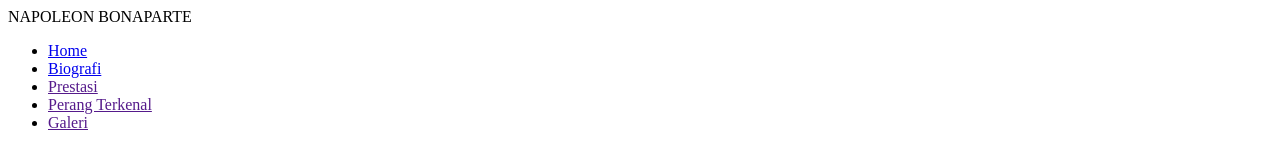
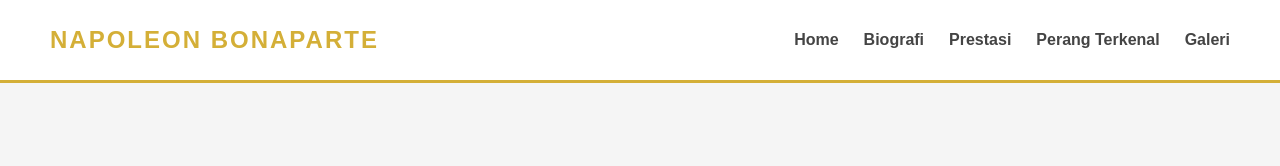
Before and after one commit to sanrice07/mid_semester_project, a plain HTML site: page projek_tengah_semester/biografi.html in a window 1280 px wide. Drawn offline with Linux system fonts and the light colour scheme.

Commit message:
Menambahkan file style.css untuk membuat navbar dan body menjadi lebih menarik

```diff
--- a/projek_tengah_semester/biografi.html
+++ b/projek_tengah_semester/biografi.html
@@ -3,12 +3,13 @@
 <head>
     <meta charset="UTF-8">
     <meta name="viewport" content="width=device-width, initial-scale=1.0">
+    <link rel="stylesheet" href="style.css">
     <title>Biografi</title>
 </head>
 <body>
-     <nav>
-        <div>NAPOLEON BONAPARTE</div>
-        <ul>
+     <nav class="navbar">
+        <div class="logo">NAPOLEON BONAPARTE</div>
+        <ul class="nav-links">
             <li><a href="index.html" onclick="showPage('index')">Home</a></li>
             <li><a href="biografi.html"  onclick="showPage('biografi')">Biografi</a></li>
             <li><a href="">Prestasi</a></li>
--- /dev/null
+++ b/projek_tengah_semester/style.css
@@ -0,0 +1,42 @@
+body {
+    margin: 0;
+    font-family: "Poppins", sans-serif;
+    background: #f5f5f5;
+}
+
+/* Navbar */
+.navbar {
+    display: flex;
+    justify-content: space-between;
+    align-items: center;
+    padding: 15px 50px;
+    background: white;
+    border-bottom: 3px solid #d4af37;
+}
+
+.nav-links {
+    list-style: none;
+    display: flex;
+    gap: 25px;
+}
+
+.logo {
+    font-size: 24px;
+    font-weight: bold;
+    color: #d4af37;
+    letter-spacing: 2px;
+}
+
+.nav-links a {
+    text-decoration: none;
+    font-weight: bold;
+    color: #444;
+    border-bottom: 2px solid transparent;
+    transition: 0.3s;
+}
+
+.nav-links a:hover {
+    color: #d4af37;
+    border-bottom: 2px solid #d4af37;
+}
+/* Navbar */
```
Also changed, not shown: projek_tengah_semester/index.html (+4 -3 lines).
